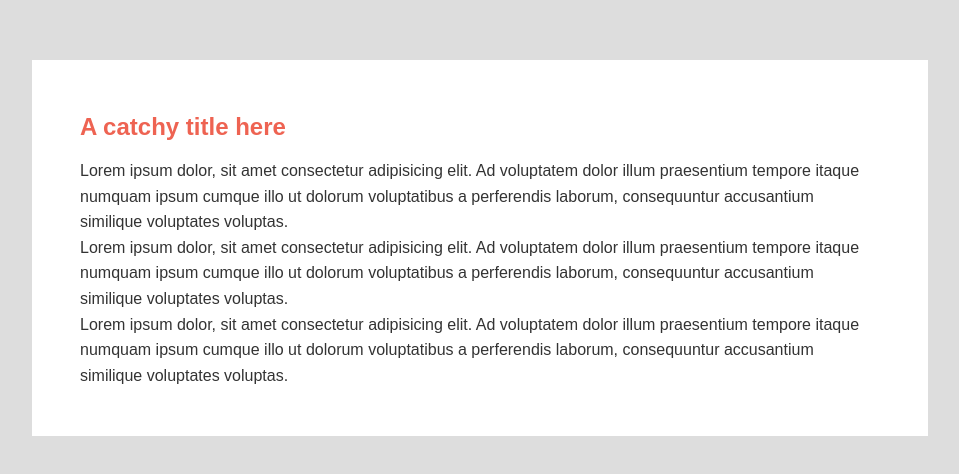
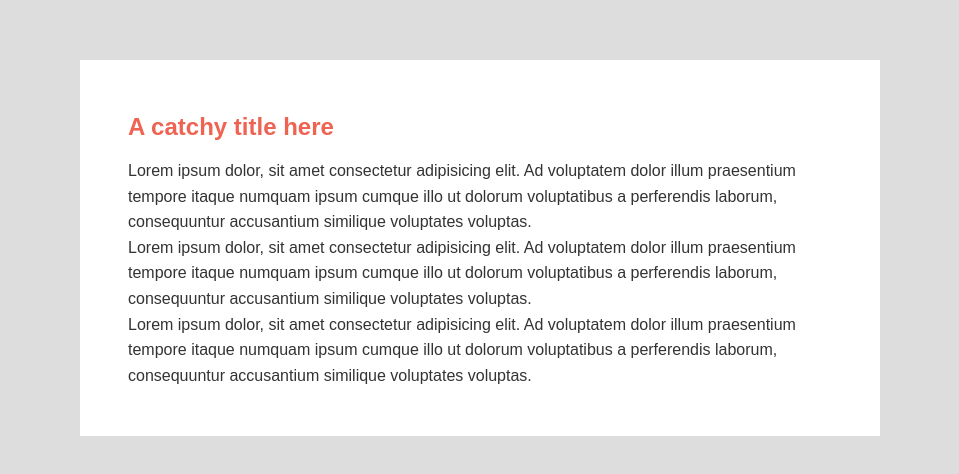
Before and after one commit to nepali-rakshya/new-concepts-on-css, a plain HTML site: page min max and clamp/index.html in a window 1280 px wide. Shown: the part 152-626 px from the top of the page, without its empty margins (160-1119 px from the left). Drawn offline with Linux system fonts and the light colour scheme; a web font is replaced by a local one.

Commit message:
second commit

```diff
--- a/min max and clamp/css folder/index.css
+++ b/min max and clamp/css folder/index.css
@@ -27,6 +27,7 @@ body {
   padding: 3em;
   box-shadow: 0 0 3em rbga(0, 0, 0, 0.15);
   width: 70%;
+  max-width: 800px;
 }
 
 h2 {
@@ -34,3 +35,7 @@ h2 {
   margin: 0 0 0.5em;
   font-weight: 900;
 }
+
+/* p:nth-of-type(2) {
+  color: red;
+} */
```
